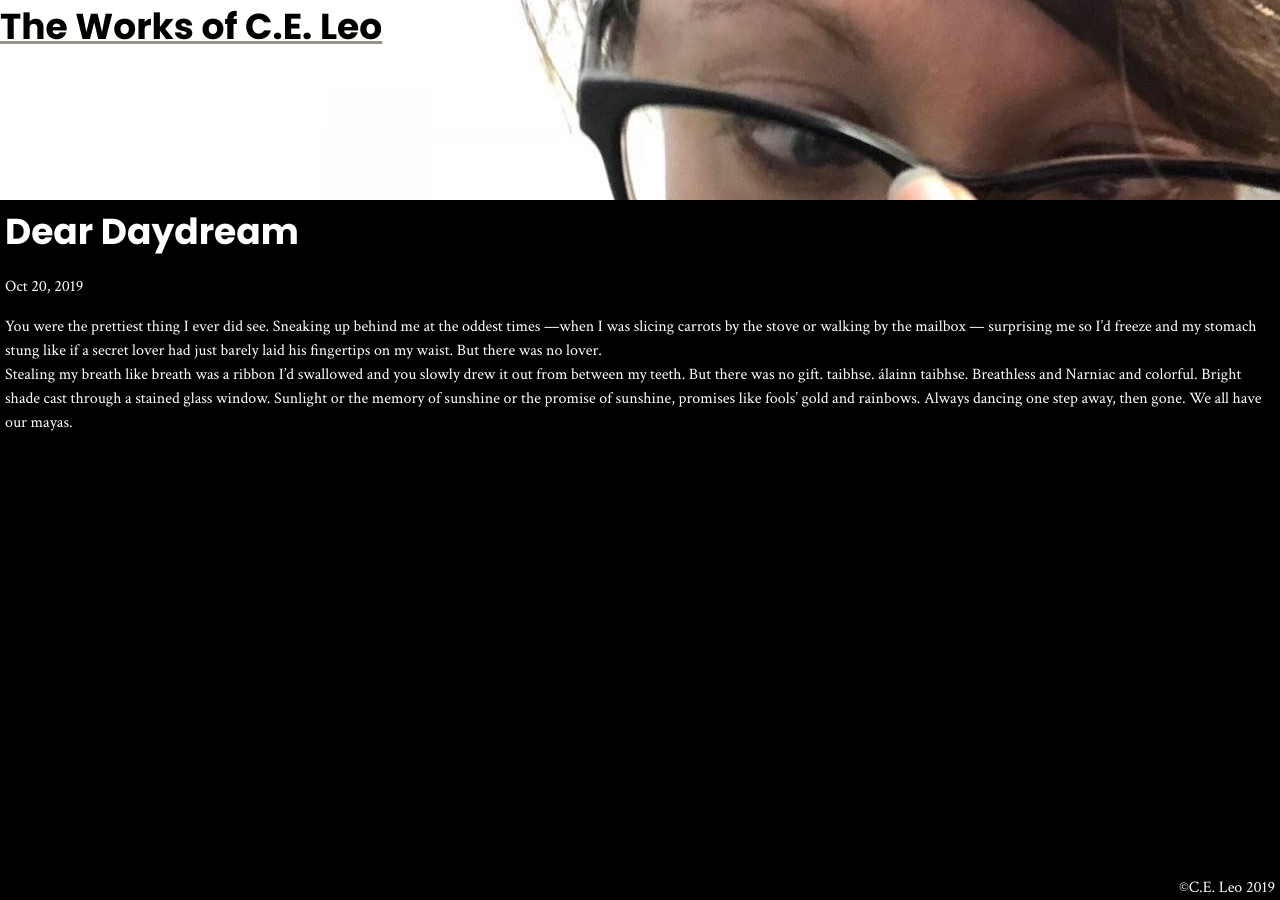
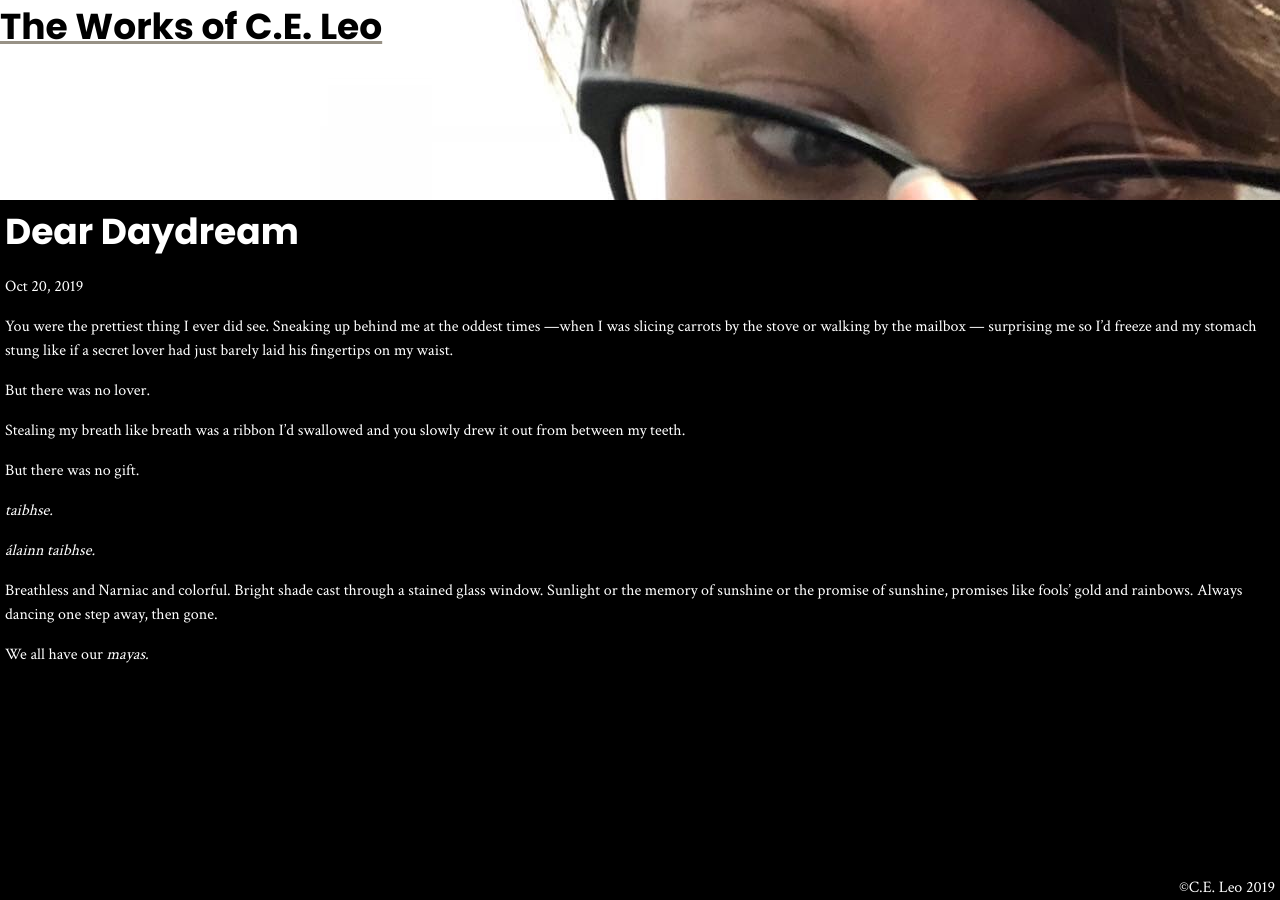
Before and after one commit to Ch3ram13/celeoworks, a Jekyll site: the page built from _posts/2019-10-20-dear-daydream.markdown, in a window 1280 px wide. Built offline with Jekyll 4.4.1, drawn with Linux system fonts in a browser that asks for light colours.

```diff
--- a/_posts/2019-10-20-dear-daydream.markdown
+++ b/_posts/2019-10-20-dear-daydream.markdown
@@ -7,10 +7,19 @@ categories: yesterday
 
 You were the prettiest thing I ever did see.  Sneaking up behind me at the oddest times
 —when I was slicing carrots by the stove or walking by the mailbox — surprising me so I'd freeze and my stomach stung like if a secret lover had just barely laid his fingertips on my waist.
+
+
 But there was no lover.
+
+
 Stealing my breath like breath was a ribbon I'd swallowed and you slowly drew it out from between my teeth.
+
 But there was no gift.
-taibhse.
-álainn taibhse.
+
+*taibhse.*
+
+*álainn taibhse.*
+
 Breathless and Narniac and colorful. Bright shade cast through a stained glass window.  Sunlight or the memory of sunshine or the promise of sunshine, promises like fools' gold and rainbows.  Always dancing one step away, then gone.
-We all have our mayas.
+
+We all have our *mayas.*
```
